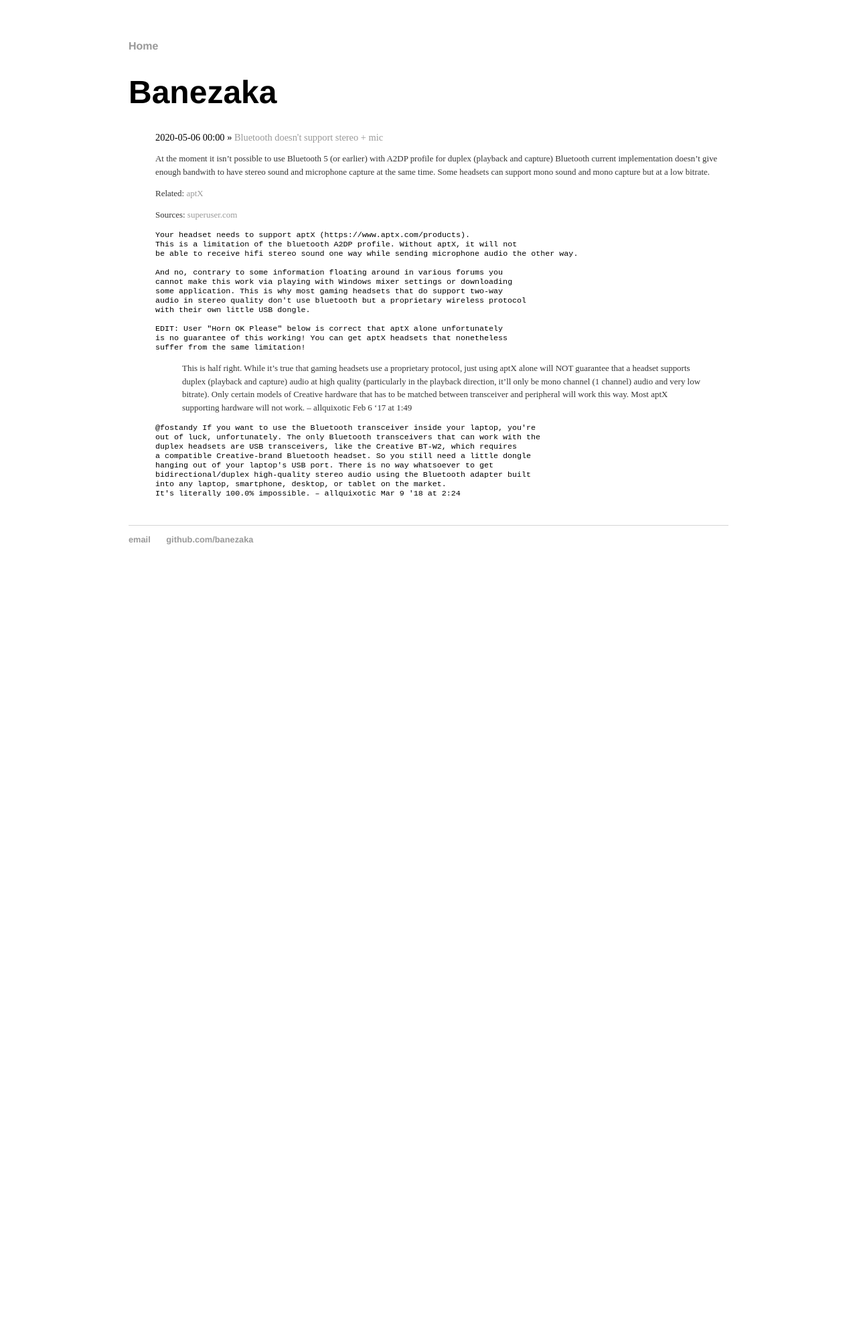
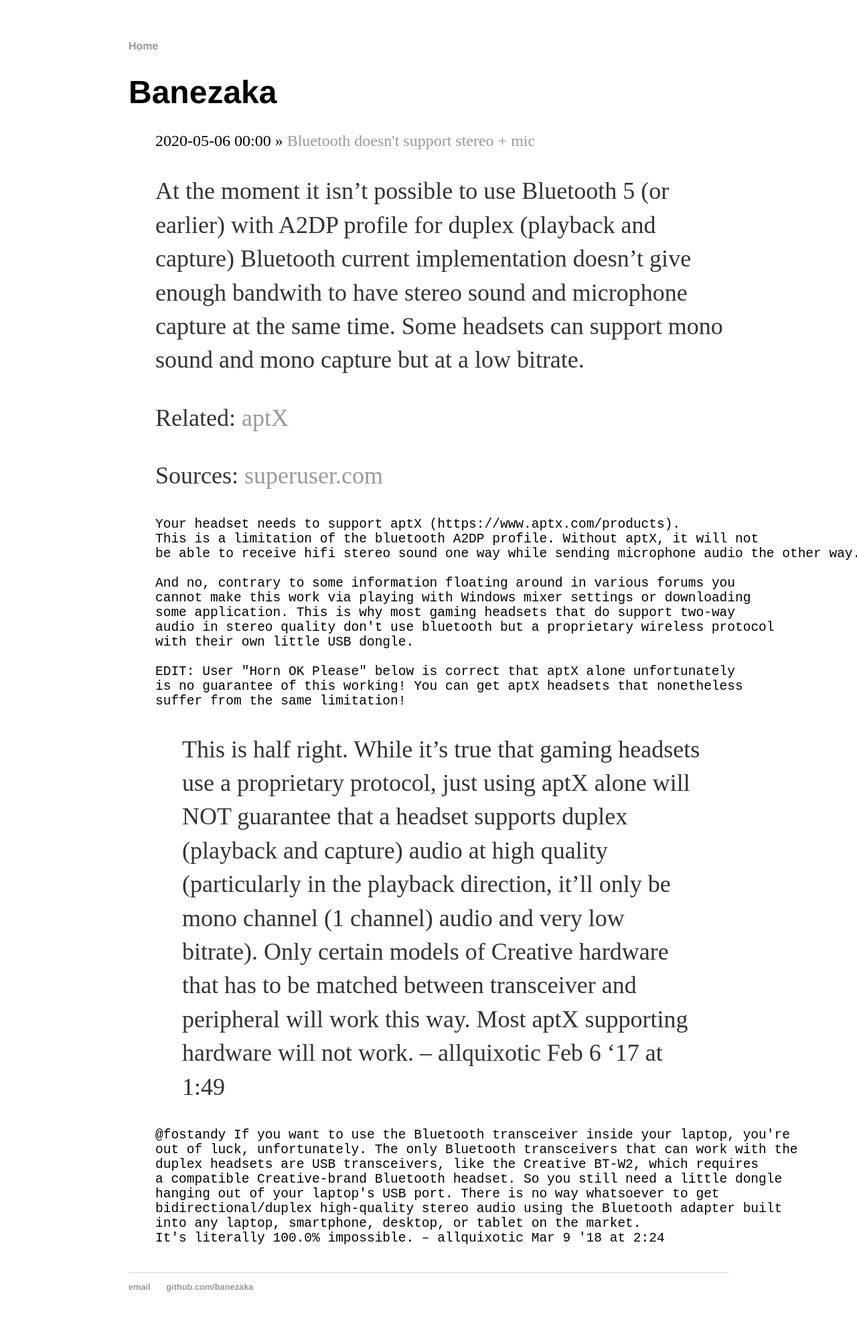
Before and after one commit to banezaka/banezaka.github.io, a Jekyll site: the page built from index.html, in a window 1280 px wide. Shown: the whole page at 67% size. Built offline with Jekyll 4.4.1, drawn with Linux system fonts in a browser that asks for light colours; before the commit the page ends 900 px from its top, so only the background shows below that.

Commit message:
Update main.css

```diff
--- a/css/main.css
+++ b/css/main.css
@@ -24,8 +24,8 @@ h1 {
     font-family:'Helvetica', 'Arial', 'Sans-Serif';
 }
 p {
-    font-size: 0.9em;
-    line-height: 1.5em;
+    font-size: 1.5em;
+    line-height: 1.4em;
     color: #333;
 }
 footer {
@@ -35,7 +35,7 @@ footer {
 
 ul.posts {
     margin: 20px auto 40px;
-    font-size: 0.9em;
+    font-size: 1.5em;
 }
 
 ul.posts li {
```
